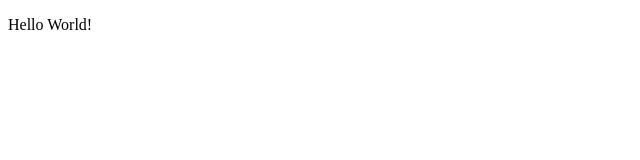
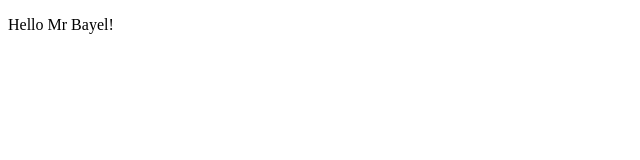
Before and after one commit to devbayel/devbayel.github.io, a plain HTML site: page index.html in a window 1280 px wide. Shown: the full height of the page, 0-640 px from the left. Drawn offline with Linux system fonts and the light colour scheme.

Commit message:
change word

```diff
--- a/index.html
+++ b/index.html
@@ -6,6 +6,6 @@
     <title>Document</title>
 </head>
 <body>
-    <p>Hello World!</p>
+    <p>Hello Mr Bayel!</p>
 </body>
 </html>
```
